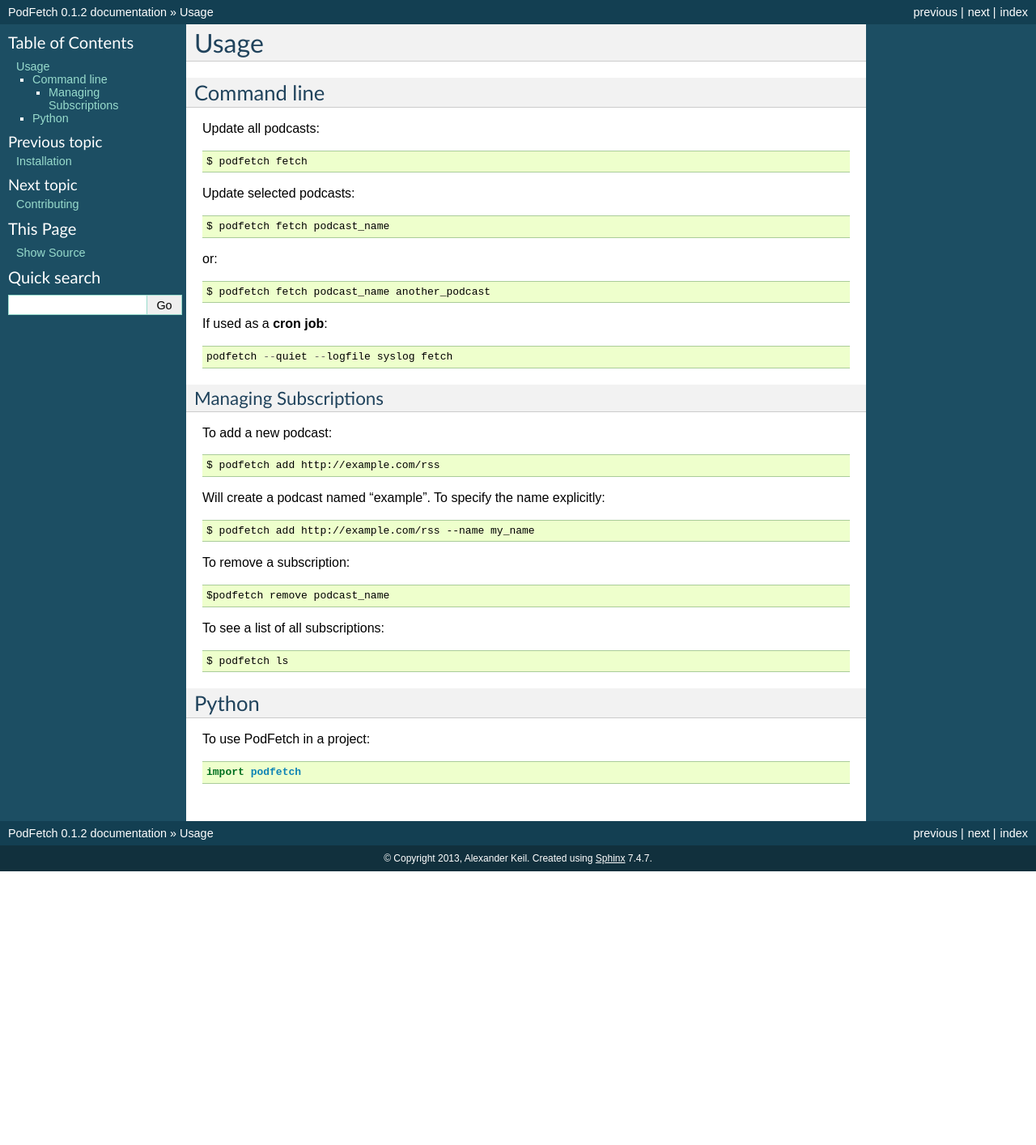
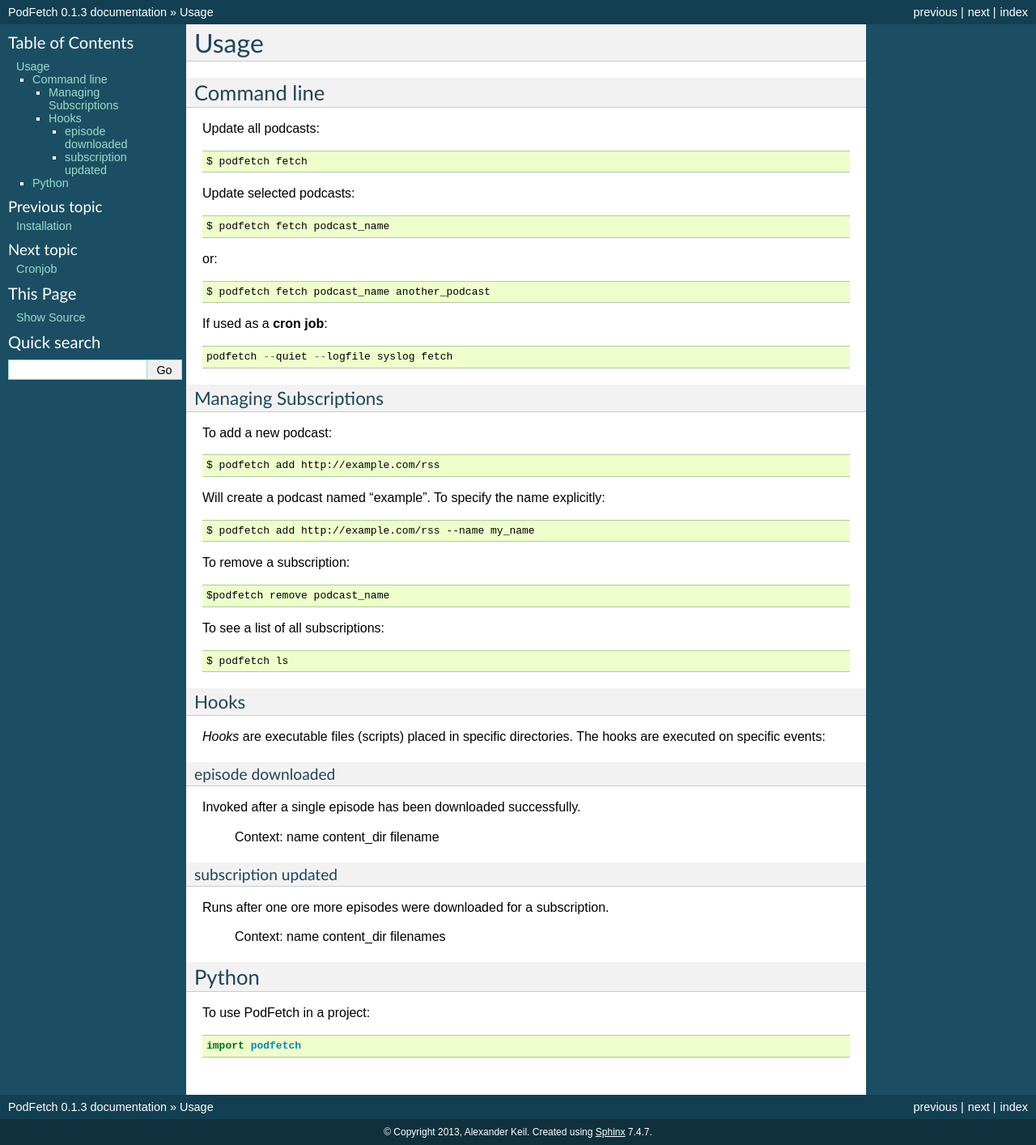
Before and after one commit to akeil/podfetch, a Sphinx documentation site: the page built from docs/usage.rst, in a window 1280 px wide. Shown: the whole page at 81% size. Built offline with Sphinx 7.4.7, drawn with Linux system fonts in a browser that asks for light colours; before the commit the page ends 1076 px from its top, so only the background shows below that.

```diff
--- a/docs/index.rst
+++ b/docs/index.rst
@@ -14,6 +14,7 @@ Contents:
    readme
    installation
    usage
+   cronjob
    contributing
    authors
    history
--- a/docs/usage.rst
+++ b/docs/usage.rst
@@ -41,6 +41,29 @@ To see a list of all subscriptions::
 
     $ podfetch ls
 
+Hooks
+=====
+*Hooks* are executable files (scripts) placed in specific directories.
+The hooks are executed on specific events:
+
+episode downloaded
+------------------
+Invoked after a single episode has been downloaded successfully.
+
+    Context:
+    name
+    content_dir
+    filename
+
+subscription updated
+--------------------
+Runs after one ore more episodes were downloaded for a subscription.
+
+    Context:
+    name
+    content_dir
+    filenames
+
 Python
 ######
 
--- a/podfetch/__init__.py
+++ b/podfetch/__init__.py
@@ -2,6 +2,6 @@
 # -*- coding: utf-8 -*-
 
 # remember setup.py
-__version__ = '0.1.2'
+__version__ = '0.1.3'
 __author__ = 'Alexander Keil'
 __email__ = 'alex@akeil.net'
--- a/setup.py
+++ b/setup.py
@@ -9,7 +9,7 @@ from setuptools.command.test import test as TestCommand
 
 
 # remember __init__.py
-VERSION = '0.1.2'
+VERSION = '0.1.3'
 
 if sys.argv[-1] == 'publish':
     os.system('python setup.py sdist upload')
```
Also changed, not shown: docs/cronjob.rst (added, +113 -0 lines).
